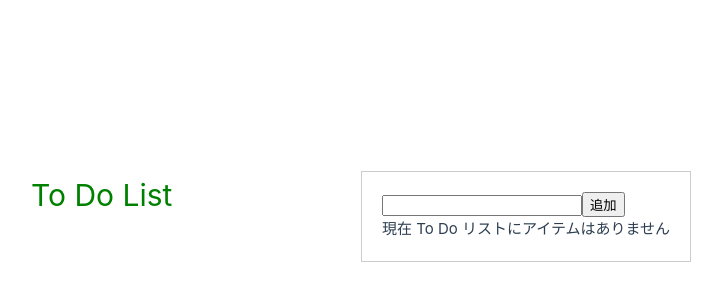
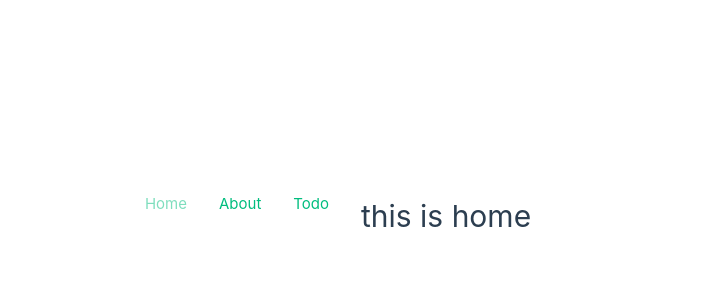
Before and after one commit to asakuno/vue3-todoApp, a Vue app: page / in a window 1280 px wide. Shown: the part 184-484 px from the top of the page, without its empty margins (279-1001 px from the left). Built offline with nearby package versions, Linux system fonts and the light colour scheme.

Commit message:
[Add]vue-router導入

```diff
--- a/src/App.vue
+++ b/src/App.vue
@@ -1,7 +1,36 @@
 <script setup>
-  import TodoApp from './components/TodoApp.vue'
+  //import TodoApp from './components/TodoApp.vue'
+  import { RouterLink, RouterView } from 'vue-router'
 </script>
 
 <template>
-  <TodoApp />
+  <nav>
+    <ul>
+      <li>
+        <RouterLink to="/">Home</RouterLink>
+      </li>
+      <li>
+        <RouterLink to="/about">About</RouterLink>
+      </li>
+      <li>
+        <RouterLink to="/todo">Todo</RouterLink>
+      </li>
+    </ul>
+  </nav>
+  <RouterView /><!-- この部分に現在のパスにマッチしたコンポーネントが描画される -->
 </template>
+
+<style scoped>
+/* 現在のページに完全に一致するアクティブなリンクを表すクラス */
+.router-link-exact-active {
+  opacity: 0.5;
+  pointer-events: none;
+}
+ul {
+  display: flex;
+}
+li {
+  margin-right:2rem;
+  list-style-type: none;
+}
+</style>
--- a/src/main.js
+++ b/src/main.js
@@ -4,8 +4,11 @@ import { createApp } from 'vue'
 import { createPinia } from 'pinia'
 
 import App from './App.vue'
+import router from './router'
+
 const app = createApp(App)
 
 app.use(createPinia())
+app.use(router)
 
 app.mount('#app')
--- a/src/router/index.js
+++ b/src/router/index.js
@@ -0,0 +1,30 @@
+import { createRouter, createWebHistory } from 'vue-router'
+import HomeView from '../views/HomeView.vue'
+
+// createRouter メソッドでルーターを生成
+const router = createRouter({
+  history: createWebHistory(import.meta.env.BASE_URL),
+  // routes オプションに指定した path で描画するコンポーネントのルート（route）を定義
+  routes: [
+    {
+      path: '/',  //リクエスパス
+      name: 'home', //このルートの名前
+      component: HomeView  //呼び出されるコンポーネント
+    },
+    {
+      path: '/about',
+      name: 'about',
+      // route level code-splitting
+      // this generates a separate chunk (About.[hash].js) for this route
+      // which is lazy-loaded when the route is visited.
+      component: () => import('../views/AboutView.vue')
+    },
+    {
+      path: '/todo',
+      name: 'todo',
+      component: () => import('../components/TodoApp.vue')
+    },
+  ]
+})
+
+export default router
--- a/src/stores/counter.js
+++ b/src/stores/counter.js
@@ -7,6 +7,7 @@ export const useCounterStore = defineStore('counter', () => {
   function increment() {
     count.value++
   }
+  const descriment = () => count.value--
 
-  return { count, doubleCount, increment }
+  return { count, doubleCount, increment, descriment }
 })
--- /dev/null
+++ b/src/views/AboutView.vue
@@ -0,0 +1,5 @@
+<template>
+  <div class="about">
+    <h1>this is about page</h1>
+  </div>
+</template>
--- /dev/null
+++ b/src/views/HomeView.vue
@@ -0,0 +1,5 @@
+<template>
+  <div class="home">
+    <h1>this is home</h1>
+  </div>
+</template>
```
Also changed, not shown: src/stores/post.js (added).
